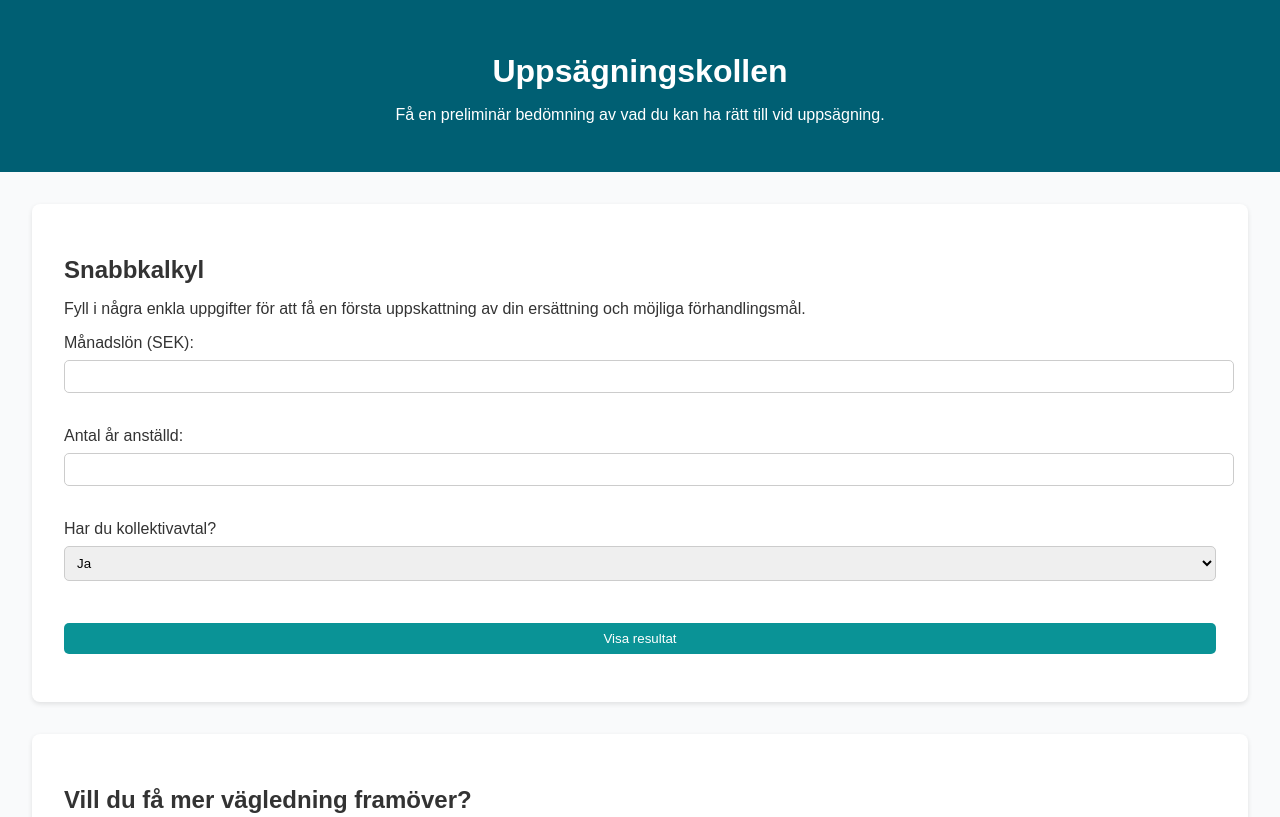
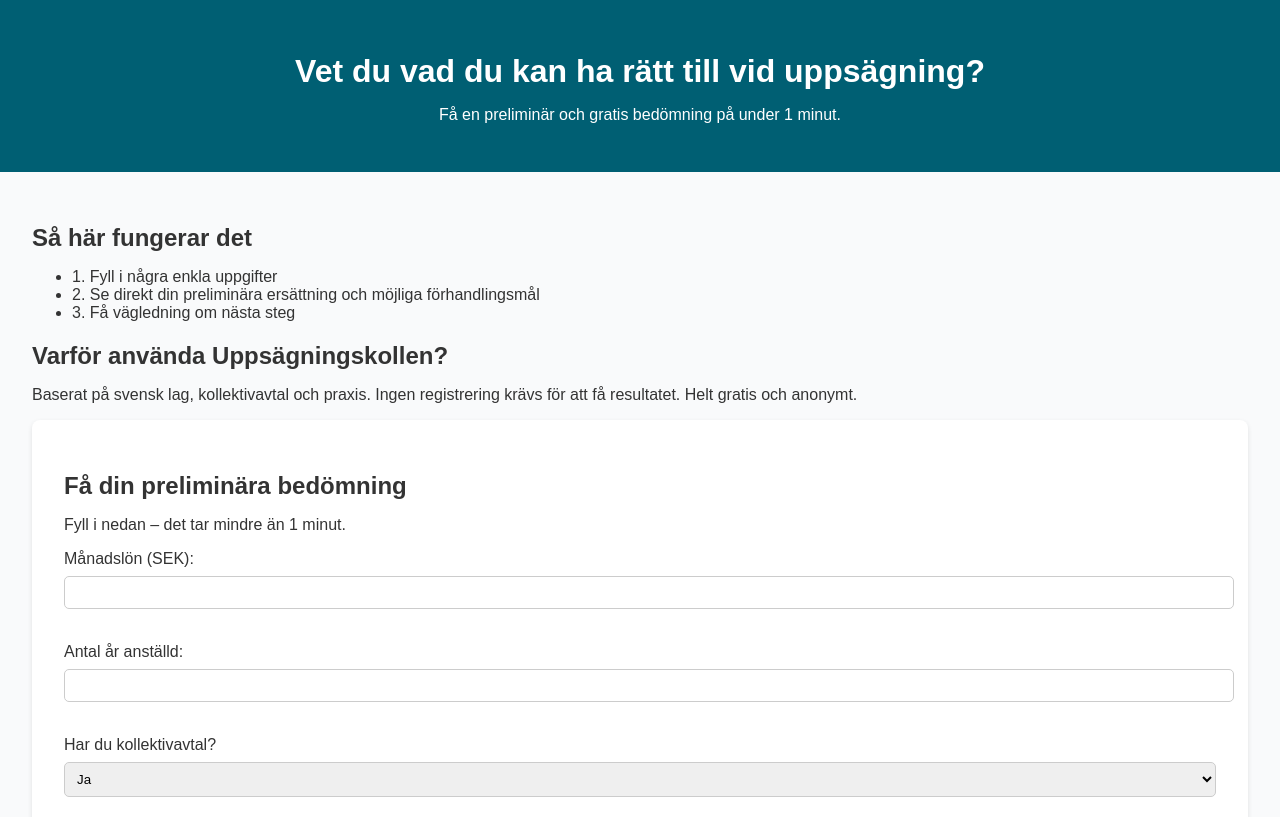
Before and after one commit to mrmanager59/uppsagningskollen, a plain HTML site: page index.html in a window 1280 px wide. Shown: the top 817 px of the page. Drawn offline with nearby package versions, Linux system fonts and the light colour scheme.

Commit message:
Add files via upload

```diff
--- a/index.html
+++ b/index.html
@@ -4,20 +4,34 @@
 <head>
   <meta charset="UTF-8">
   <meta name="viewport" content="width=device-width, initial-scale=1.0">
-  <title>Uppsägningskollen - Preliminär bedömning</title>
+  <title>Uppsägningskollen - Få koll på din rätt</title>
   <link rel="stylesheet" href="assets/style.css">
   <script src="https://cdn.jsdelivr.net/npm/chart.js"></script>
 </head>
 <body>
   <header>
-    <h1>Uppsägningskollen</h1>
-    <p>Få en preliminär bedömning av vad du kan ha rätt till vid uppsägning.</p>
+    <h1>Vet du vad du kan ha rätt till vid uppsägning?</h1>
+    <p>Få en preliminär och gratis bedömning på under 1 minut.</p>
   </header>
 
   <main>
+    <section class="how-it-works">
+      <h2>Så här fungerar det</h2>
+      <ul>
+        <li>1. Fyll i några enkla uppgifter</li>
+        <li>2. Se direkt din preliminära ersättning och möjliga förhandlingsmål</li>
+        <li>3. Få vägledning om nästa steg</li>
+      </ul>
+    </section>
+
+    <section class="value-prop">
+      <h2>Varför använda Uppsägningskollen?</h2>
+      <p>Baserat på svensk lag, kollektivavtal och praxis. Ingen registrering krävs för att få resultatet. Helt gratis och anonymt.</p>
+    </section>
+
     <section class="calculator">
-      <h2>Snabbkalkyl</h2>
-      <p>Fyll i några enkla uppgifter för att få en första uppskattning av din ersättning och möjliga förhandlingsmål.</p>
+      <h2>Få din preliminära bedömning</h2>
+      <p>Fyll i nedan – det tar mindre än 1 minut.</p>
       <form id="calculator-form">
         <label for="salary">Månadslön (SEK):</label><br>
         <input type="number" id="salary" name="salary" required><br><br>
```
